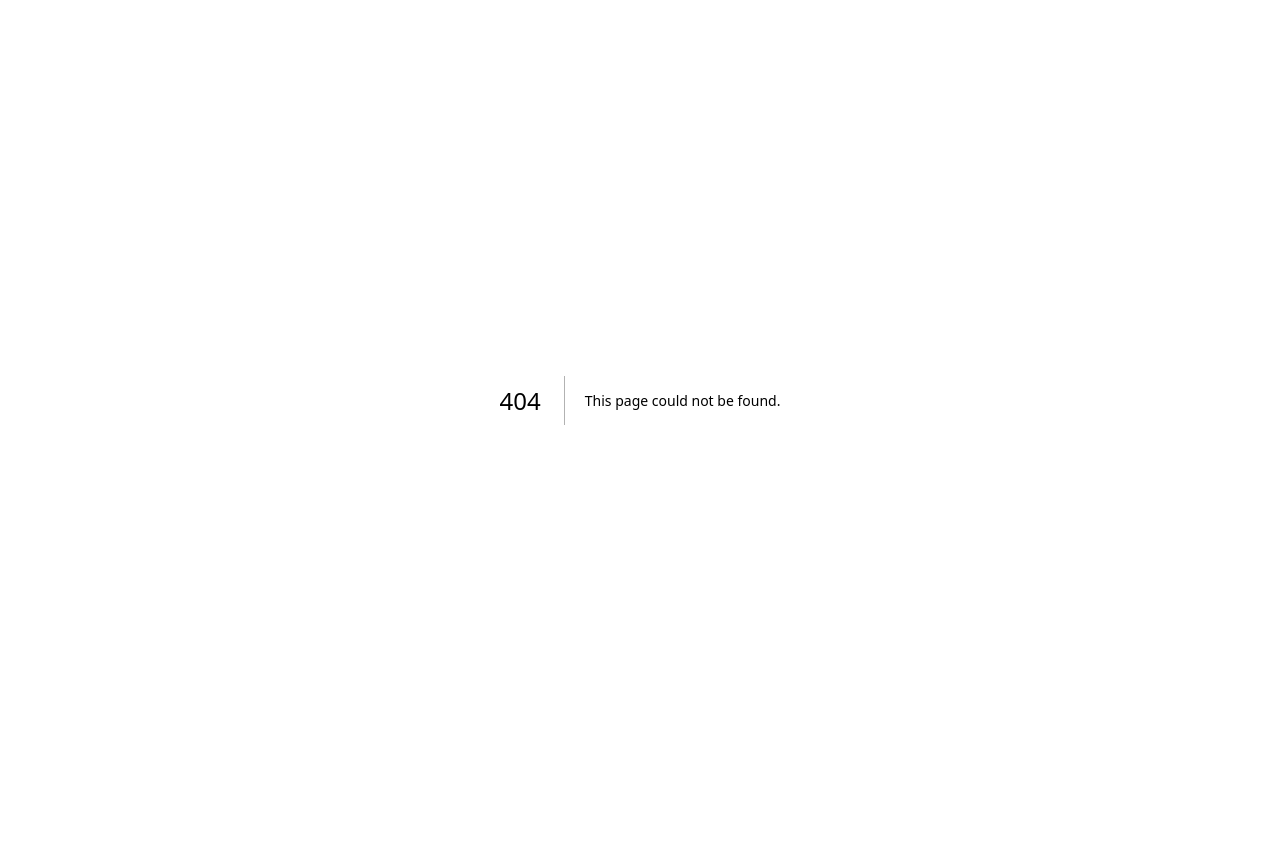
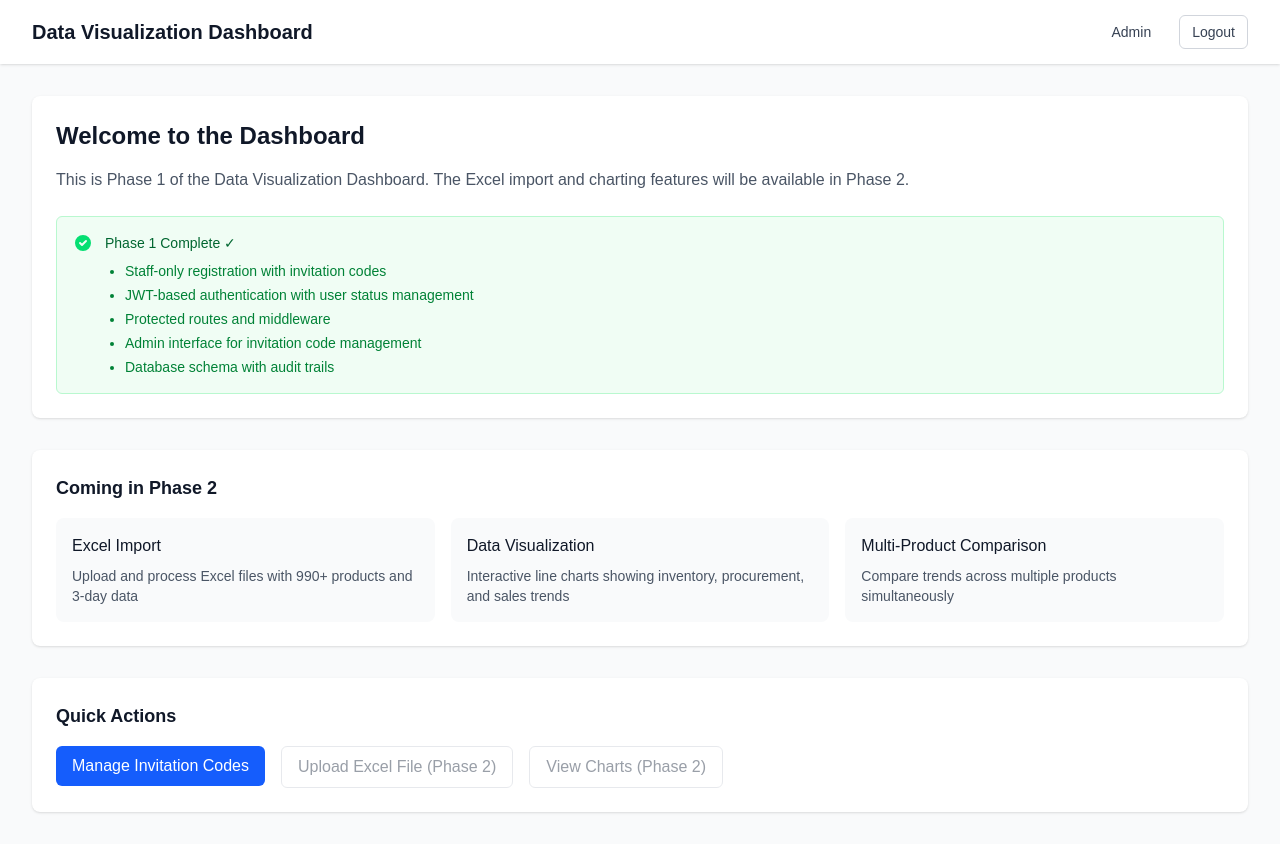
Before and after one commit to ShenghaoisYummy/data-visualisation-dashboard, a Next.js app: page /dashboard in a window 1280 px wide. Before the commit this address had no page. Before the commit the page ends 800 px from the top, so only its background shows below. Built offline with nearby package versions, Linux system fonts and the light colour scheme.

Commit message:
✨ feat: Add dashboard page

```diff
--- /dev/null
+++ b/src/app/dashboard/page.tsx
@@ -0,0 +1,142 @@
+'use client';
+
+import { Button } from '@/components/ui/Button';
+import Link from 'next/link';
+
+export default function DashboardPage() {
+  const handleLogout = async () => {
+    try {
+      const response = await fetch('/api/auth/logout', {
+        method: 'POST',
+      });
+
+      if (response.ok) {
+        window.location.href = '/login';
+      }
+    } catch (error) {
+      console.error('Logout error:', error);
+    }
+  };
+
+  return (
+    <div className="min-h-screen bg-gray-50">
+      {/* Navigation Bar */}
+      <nav className="bg-white shadow">
+        <div className="mx-auto max-w-7xl px-4 sm:px-6 lg:px-8">
+          <div className="flex h-16 justify-between">
+            <div className="flex items-center">
+              <h1 className="text-xl font-semibold text-gray-900">
+                Data Visualization Dashboard
+              </h1>
+            </div>
+
+            <div className="flex items-center space-x-4">
+              <Link
+                href="/admin"
+                className="text-gray-700 hover:text-blue-600 px-3 py-2 rounded-md text-sm font-medium"
+              >
+                Admin
+              </Link>
+              <Button
+                variant="outline"
+                size="sm"
+                onClick={handleLogout}
+              >
+                Logout
+              </Button>
+            </div>
+          </div>
+        </div>
+      </nav>
+
+      {/* Main Content */}
+      <main className="mx-auto max-w-7xl py-8 px-4 sm:px-6 lg:px-8">
+        <div className="space-y-8">
+          {/* Welcome Section */}
+          <div className="bg-white shadow rounded-lg p-6">
+            <h2 className="text-2xl font-bold text-gray-900 mb-4">
+              Welcome to the Dashboard
+            </h2>
+            <p className="text-gray-600 mb-6">
+              This is Phase 1 of the Data Visualization Dashboard. The Excel import and charting features will be available in Phase 2.
+            </p>
+
+            {/* Phase 1 Status */}
+            <div className="bg-green-50 border border-green-200 rounded-md p-4">
+              <div className="flex">
+                <div className="flex-shrink-0">
+                  <svg className="h-5 w-5 text-green-400" viewBox="0 0 20 20" fill="currentColor">
+                    <path fillRule="evenodd" d="M10 18a8 8 0 100-16 8 8 0 000 16zm3.707-9.293a1 1 0 00-1.414-1.414L9 10.586 7.707 9.293a1 1 0 00-1.414 1.414l2 2a1 1 0 001.414 0l4-4z" clipRule="evenodd" />
+                  </svg>
+                </div>
+                <div className="ml-3">
+                  <h3 className="text-sm font-medium text-green-800">
+                    Phase 1 Complete ✓
+                  </h3>
+                  <div className="mt-2 text-sm text-green-700">
+                    <ul className="list-disc pl-5 space-y-1">
+                      <li>Staff-only registration with invitation codes</li>
+                      <li>JWT-based authentication with user status management</li>
+                      <li>Protected routes and middleware</li>
+                      <li>Admin interface for invitation code management</li>
+                      <li>Database schema with audit trails</li>
+                    </ul>
+                  </div>
+                </div>
+              </div>
+            </div>
+          </div>
+
+          {/* Coming Soon Section */}
+          <div className="bg-white shadow rounded-lg p-6">
+            <h3 className="text-lg font-semibold text-gray-900 mb-4">
+              Coming in Phase 2
+            </h3>
+            <div className="grid grid-cols-1 md:grid-cols-2 lg:grid-cols-3 gap-4">
+              <div className="bg-gray-50 rounded-lg p-4">
+                <h4 className="font-medium text-gray-900 mb-2">Excel Import</h4>
+                <p className="text-sm text-gray-600">
+                  Upload and process Excel files with 990+ products and 3-day data
+                </p>
+              </div>
+
+              <div className="bg-gray-50 rounded-lg p-4">
+                <h4 className="font-medium text-gray-900 mb-2">Data Visualization</h4>
+                <p className="text-sm text-gray-600">
+                  Interactive line charts showing inventory, procurement, and sales trends
+                </p>
+              </div>
+
+              <div className="bg-gray-50 rounded-lg p-4">
+                <h4 className="font-medium text-gray-900 mb-2">Multi-Product Comparison</h4>
+                <p className="text-sm text-gray-600">
+                  Compare trends across multiple products simultaneously
+                </p>
+              </div>
+            </div>
+          </div>
+
+          {/* Quick Actions */}
+          <div className="bg-white shadow rounded-lg p-6">
+            <h3 className="text-lg font-semibold text-gray-900 mb-4">
+              Quick Actions
+            </h3>
+            <div className="flex space-x-4">
+              <Link href="/admin">
+                <Button variant="primary">
+                  Manage Invitation Codes
+                </Button>
+              </Link>
+              <Button variant="outline" disabled>
+                Upload Excel File (Phase 2)
+              </Button>
+              <Button variant="outline" disabled>
+                View Charts (Phase 2)
+              </Button>
+            </div>
+          </div>
+        </div>
+      </main>
+    </div>
+  );
+}
```
